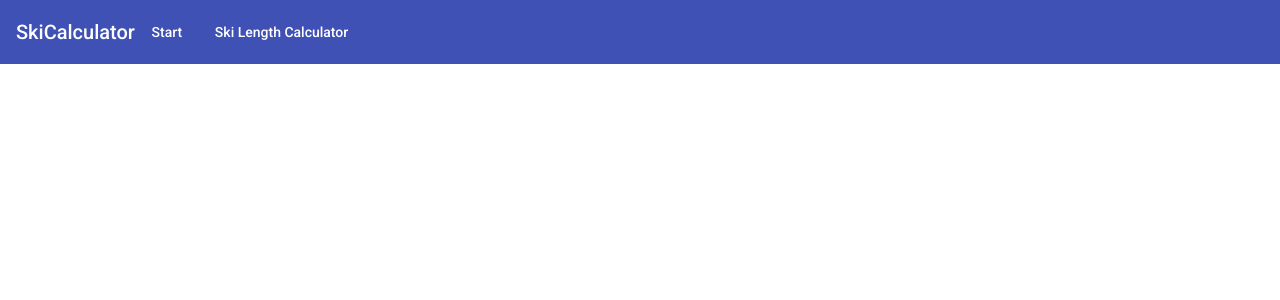
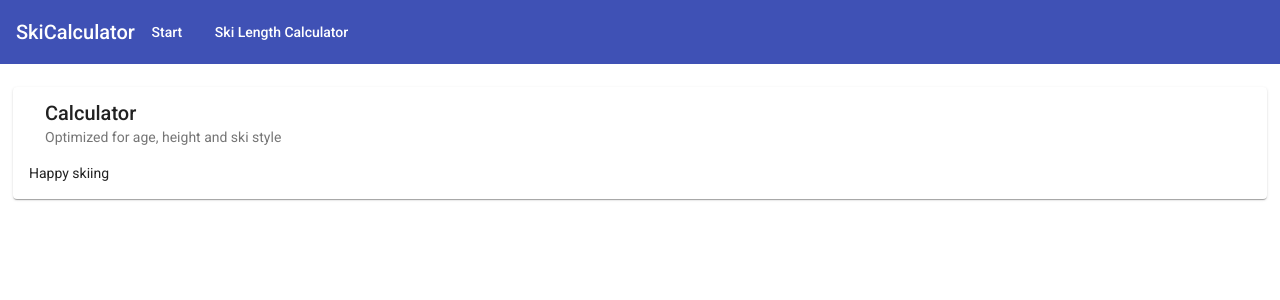
Before and after one commit to joeltorma/SkiCalculator, an Angular app in the folder SkiCalculatorClient/: page /ski-length-calculator in a window 1280 px wide. Before the commit this address led to /. Shown: the top 300 px of the page. Built offline with nearby package versions, Linux system fonts and the light colour scheme; no server answers.

Commit message:
Change person length to height, add data service, allow cors all origin, add api call ski length calculator

```diff
--- a/SkiCalculatorClient/src/app/app-routing.module.ts
+++ b/SkiCalculatorClient/src/app/app-routing.module.ts
@@ -1,9 +1,11 @@
 import { NgModule } from '@angular/core';
 import { RouterModule, Routes } from '@angular/router';
 import { HomeComponent } from './home/home.component';
+import { SkiLengthCalculatorComponent } from './ski-length-calculator/ski-length-calculator.component';
 
 const routes: Routes = [
-  {path: '', component: HomeComponent, pathMatch: 'full'}
+  {path: '', component: HomeComponent, pathMatch: 'full'},
+  {path: 'ski-length-calculator', component: SkiLengthCalculatorComponent}
 ];
 
 @NgModule({
--- /dev/null
+++ b/SkiCalculatorClient/src/app/data.service.ts
@@ -0,0 +1,16 @@
+import { HttpClient } from '@angular/common/http';
+import { Injectable } from '@angular/core';
+
+@Injectable({
+  providedIn: 'root'
+})
+export class DataService {
+
+  private REST_API_SERVER_GET_SKI_LENGTH = 'https://localhost:5001/api/CalculatorPage/GetSkiLenght/';
+
+  constructor(private httpClient: HttpClient) { }
+
+  public sendGetRequest(height: string, age: string, style:string) {
+    return this.httpClient.get(this.REST_API_SERVER_GET_SKI_LENGTH+height+'/'+age+'/'+style);
+  }
+}
--- /dev/null
+++ b/SkiCalculatorClient/src/app/ski-length-calculator/ski-length-calculator.component.html
@@ -0,0 +1,15 @@
+<div style="padding: 13px;">
+
+    <mat-card style="margin-top:10px;">
+        <mat-card-header>
+            <mat-card-title>Calculator</mat-card-title>
+            <mat-card-subtitle>Optimized for age, height and ski style
+            </mat-card-subtitle>
+        </mat-card-header>
+        <mat-card-content>
+            <p>
+                Happy skiing
+            </p>
+        </mat-card-content>
+    </mat-card>
+</div>
--- /dev/null
+++ b/SkiCalculatorClient/src/app/ski-length-calculator/ski-length-calculator.component.ts
@@ -0,0 +1,28 @@
+import { Component, OnInit } from '@angular/core';
+import { DataService } from '../data.service';
+
+@Component({
+  selector: 'app-ski-length-calculator',
+  templateUrl: './ski-length-calculator.component.html',
+  styleUrls: ['./ski-length-calculator.component.css']
+})
+export class SkiLengthCalculatorComponent implements OnInit {
+  public lengthSpan: LengthSpan | undefined;
+
+  constructor(private dataService: DataService) { }
+  public height: string = '170';
+  public age: string = '30';
+  public style: string = 'skate';
+  ngOnInit() {
+    this.dataService.sendGetRequest(this.height, this.age, this.style).subscribe((data: any) => {
+      console.log(data);
+      this.lengthSpan = data;
+    })
+  }
+
+}
+
+interface LengthSpan {
+  fromLength: number;
+  toLength: number;
+}
```
Also changed, not shown: SkiCalculatorClient/src/app/app.module.ts (+6 -2 lines), SkiCalculatorClient/src/app/ski-length-calculator/ski-length-calculator.component.css (added), 2 other files (tests, documents, lock files or other folders).
